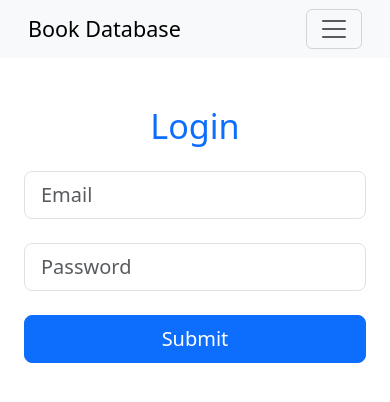
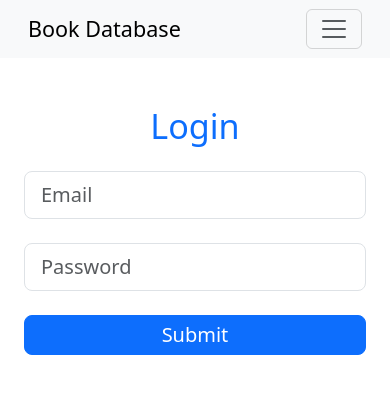
Before and after one commit to kironroy/book-database, a React (Create React App) app: page /login in a window 390 px wide. Shown: the top 402 px of the page. Built offline with nearby package versions, Linux system fonts and the light colour scheme; no server answers.

Commit message:
Update index.css
+ Buttons slightly bigger for mobile

```diff
--- a/src/index.css
+++ b/src/index.css
@@ -29,3 +29,11 @@ body {
     padding: 10px 20px;
   }
 }
+
+/* Make Bootstrap buttons larger on mobile devices */
+@media (max-width: 768px) {
+  .btn {
+    font-size: 1em;
+    padding: 4px 17px;
+  }
+}
```
